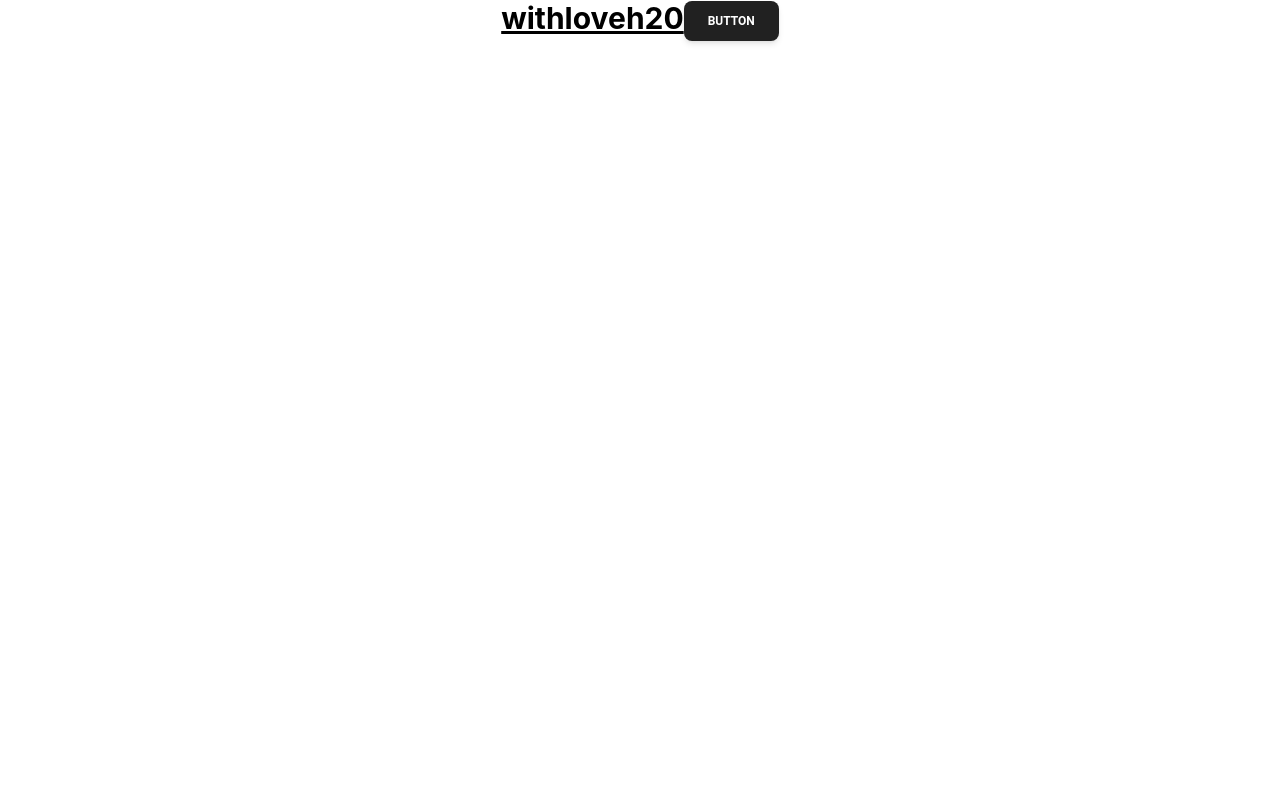
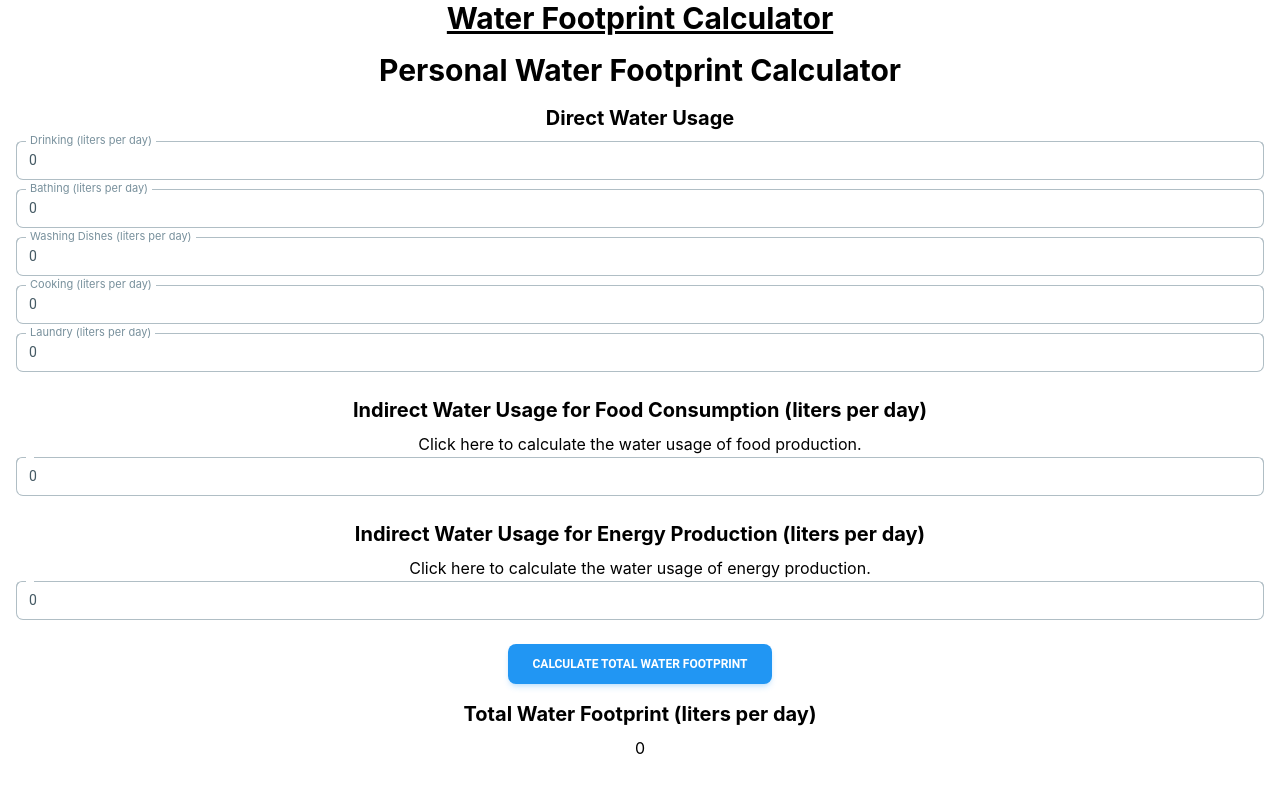
Before and after one commit to Hridya-Syju/With-Love-H20, a React (Create React App) app: page / in a window 1280 px wide. Shown: the top 792 px of the page. Built offline with nearby package versions, Linux system fonts and the light colour scheme.

Commit message:
waterfootprint basics

```diff
--- a/src/App.js
+++ b/src/App.js
@@ -1,14 +1,14 @@
 import './App.css';
-import { Button } from "@material-tailwind/react";
+import WaterFpCalc from './footrprint';
 function App() {
   return (
     <div className="App">
       <header className="text-3xl font-bold underline">
         <p>
-          withloveh20
-          <Button>Button</Button>
+          Water Footprint Calculator
         </p>
       </header>
+      <WaterFpCalc/>
     </div>
   );
 }
--- /dev/null
+++ b/src/footrprint.js
@@ -0,0 +1,84 @@
+import React, { useState } from 'react';
+import { Input, Button } from "@material-tailwind/react";
+
+function WaterFpCalc() {
+  // State variables to store user inputs
+  const [directUsage, setDirectUsage] = useState({
+    drinking: 0,
+    bathing: 0,
+    washingDishes: 0,
+    cooking: 0,
+    laundry: 0
+  });
+
+  const [indirectFoodConsumption, setIndirectFoodConsumption] = useState(0);
+  const [indirectEnergyProduction, setIndirectEnergyProduction] = useState(0);
+
+  // State variable to store the calculated total water footprint
+  const [totalWaterFootprint, setTotalWaterFootprint] = useState(0);
+
+  // Function to handle changes in direct water usage inputs
+  const handleDirectUsageChange = (event) => {
+    const { name, value } = event.target;
+    // Check if value is not empty before parsing
+    const parsedValue = value.trim() !== '' ? parseFloat(value) : 0;
+    setDirectUsage(prevState => ({
+      ...prevState,
+      [name]: parsedValue
+    }));
+  };
+
+  // Function to handle changes in indirect water usage for food consumption input
+  const handleIndirectFoodConsumptionChange = (event) => {
+    // Check if value is not empty before parsing
+    const parsedValue = event.target.value.trim() !== '' ? parseFloat(event.target.value) : 0;
+    setIndirectFoodConsumption(parsedValue);
+  };
+
+  // Function to handle changes in indirect water usage for energy production input
+  const handleIndirectEnergyProductionChange = (event) => {
+    // Check if value is not empty before parsing
+    const parsedValue = event.target.value.trim() !== '' ? parseFloat(event.target.value) : 0;
+    setIndirectEnergyProduction(parsedValue);
+  };
+
+  // Function to calculate the total water footprint
+  const calculateTotalWaterFootprint = () => {
+    const directWaterUsage = Object.values(directUsage).reduce((acc, curr) => acc + curr, 0);
+    const totalWaterFootprint = directWaterUsage + indirectFoodConsumption + indirectEnergyProduction;
+    setTotalWaterFootprint(totalWaterFootprint);
+  };
+
+  return (
+    <div className="p-4">
+      <h1 className="text-3xl font-bold mb-4">Personal Water Footprint Calculator</h1>
+      <div className="mb-6">
+        <h2 className="text-xl font-bold mb-2">Direct Water Usage</h2>
+        <div className="space-y-2">
+          <Input color="indigo" value={directUsage.drinking} name="drinking" onChange={handleDirectUsageChange} label="Drinking (liters per day)" />
+          <Input color="indigo" value={directUsage.bathing} name="bathing" onChange={handleDirectUsageChange} label="Bathing (liters per day)" />
+          <Input color="indigo" value={directUsage.washingDishes} name="washingDishes" onChange={handleDirectUsageChange} label="Washing Dishes (liters per day)" />
+          <Input color="indigo" value={directUsage.cooking} name="cooking" onChange={handleDirectUsageChange} label="Cooking (liters per day)" />
+          <Input color="indigo" value={directUsage.laundry} name="laundry" onChange={handleDirectUsageChange} label="Laundry (liters per day)" />
+        </div>
+      </div>
+      <div className="mb-6">
+        <h2 className="text-xl font-bold mb-2">Indirect Water Usage for Food Consumption (liters per day)</h2>
+        <h3>Click <a href='https://www.iberdrola.com/documents/20125/41026/Infographic_Water_Produce_Food.pdf/b1799b49-d87f-e9a9-f933-45cab9e58104?t=1628137775250' className='hover:text-blue-500'>here</a> to calculate the water usage of food production.</h3>
+        <Input color="indigo" value={indirectFoodConsumption} onChange={handleIndirectFoodConsumptionChange} />
+      </div>
+      <div className="mb-6">
+        <h2 className="text-xl font-bold mb-2">Indirect Water Usage for Energy Production (liters per day)</h2>
+        <h3>Click <a href='https://www.iberdrola.com/documents/20125/41026/Infographic_Water_Produce_Food.pdf/b1799b49-d87f-e9a9-f933-45cab9e58104?t=1628137775250' className='hover:text-blue-500'>here</a> to calculate the water usage of energy production.</h3>
+        <Input color="indigo" value={indirectEnergyProduction} onChange={handleIndirectEnergyProductionChange} />
+      </div>
+      <Button color="blue" onClick={calculateTotalWaterFootprint}>Calculate Total Water Footprint</Button>
+      <div className="mt-4">
+        <h2 className="text-xl font-bold mb-2">Total Water Footprint (liters per day)</h2>
+        <p>{totalWaterFootprint}</p>
+      </div>
+    </div>
+  );
+}
+
+export default WaterFpCalc;
```
